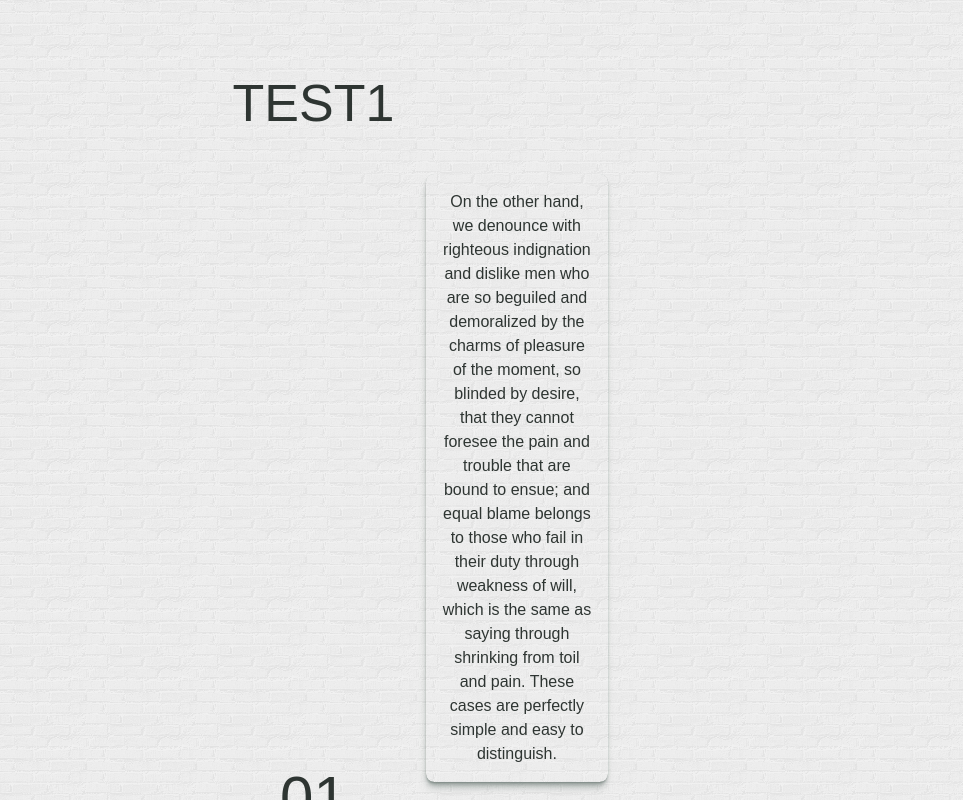
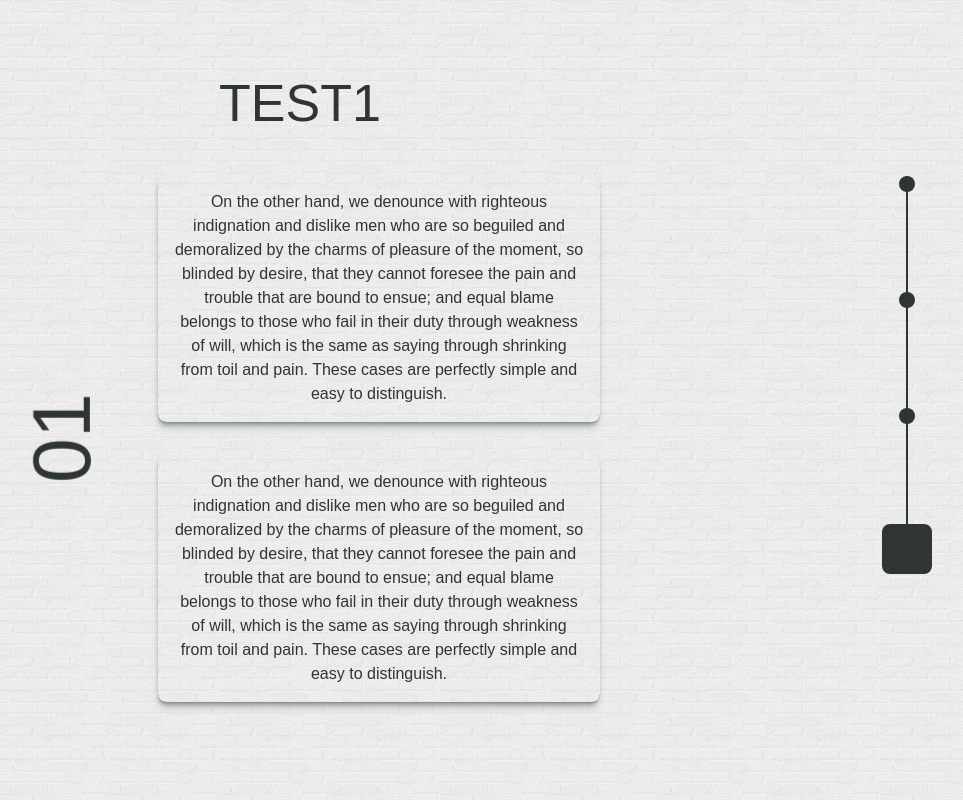
Before and after one commit to barbaraperic/pink-panther, a Next.js app: page / in a window 1280 px wide. Shown: the top 800 px of the page, without its empty margins (220-1183 px from the left). Built offline with nearby package versions, Linux system fonts and the light colour scheme; a web font is replaced by a local one.

Commit message:
add grid layouts

```diff
--- a/app/components/CardSection.module.css
+++ b/app/components/CardSection.module.css
@@ -41,10 +41,9 @@
 
 @media (min-width: 800px) {
     .section {
-        /* width: 900px; */
+        width: 600px;
         display: grid;
         grid-template-columns: repeat(4, 1fr);
-        margin-bottom: 10rem;
         gap: 2rem;
     }
     .paragraph-a {
@@ -61,7 +60,7 @@
         font-size: 60px;
         grid-column: 1/2;
         grid-row: 2/4;
-        /* transform: rotate(-90deg); */
+        transform: rotate(-90deg);
         text-align: center;
         display: flex;
         justify-content: center;
@@ -71,6 +70,6 @@
     .title {
         font-size: 52px;
         text-transform: uppercase;
-        /* grid-column: 1 / 5; */
+        grid-column: 1 / 5;
     }
 }
--- a/app/components/CardSectionList.module.css
+++ b/app/components/CardSectionList.module.css
@@ -0,0 +1,6 @@
+@media (min-width: 800px) {
+    .section-wrapper {
+        position: relative;
+        right: 20%;
+    }
+}
--- a/app/components/CardSectionList.tsx
+++ b/app/components/CardSectionList.tsx
@@ -1,4 +1,5 @@
 import CardSection from './CardSection'
+import styles from './CardSectionList.module.css'
 
 export default function CardSectionList() {
     const sectionList = [
@@ -23,7 +24,7 @@ export default function CardSectionList() {
     ]
 
     return (
-        <div>
+        <div className={styles['section-wrapper']}>
             {sectionList.map((section) => (
                 <CardSection
                     key={section.id}
--- a/app/homepage.module.css
+++ b/app/homepage.module.css
@@ -3,7 +3,8 @@
     height: 100vh;
     display: grid;
     grid-template-columns: 1fr;
-    margin: 4rem auto;
+    margin: 0 auto;
+    margin-top: 4rem;
 }
 
 .title {
@@ -29,3 +30,10 @@
     right: 10.5%;
     z-index: 50000;
 }
+
+@media (min-width: 800px) {
+    .container {
+        width: 600px;
+        grid-template-columns: 1fr 1fr;
+    }
+}
--- a/app/page.tsx
+++ b/app/page.tsx
@@ -21,7 +21,7 @@ export default function Home() {
 
     return (
         <div className={styles.container} ref={scrollPage} id="pin-windmill">
-            {/* <NavComponent /> */}
+            <NavComponent />
             <CardSectionList />
             {/* <SpinnerIcon
                 className={styles['spinner-svg']}
```
